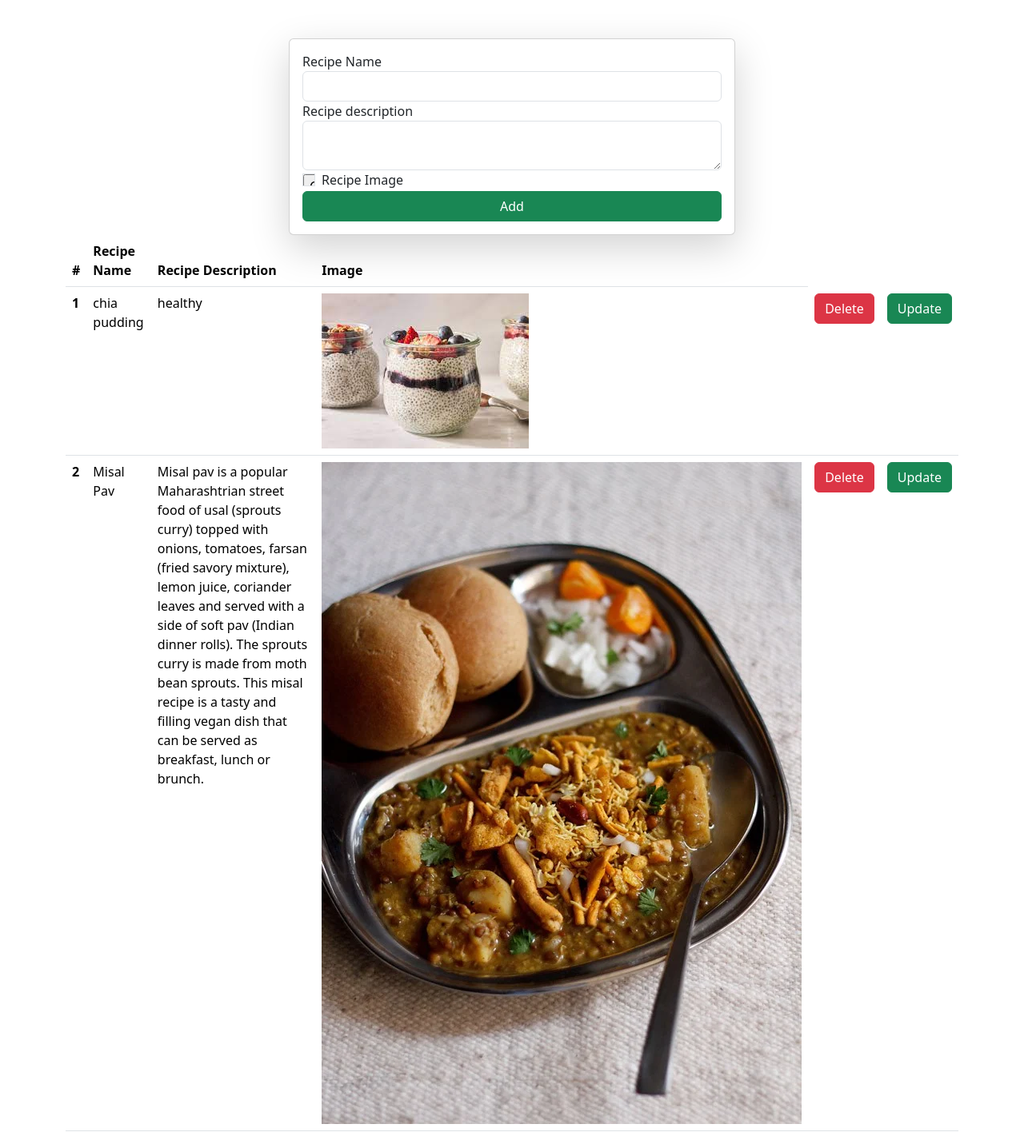
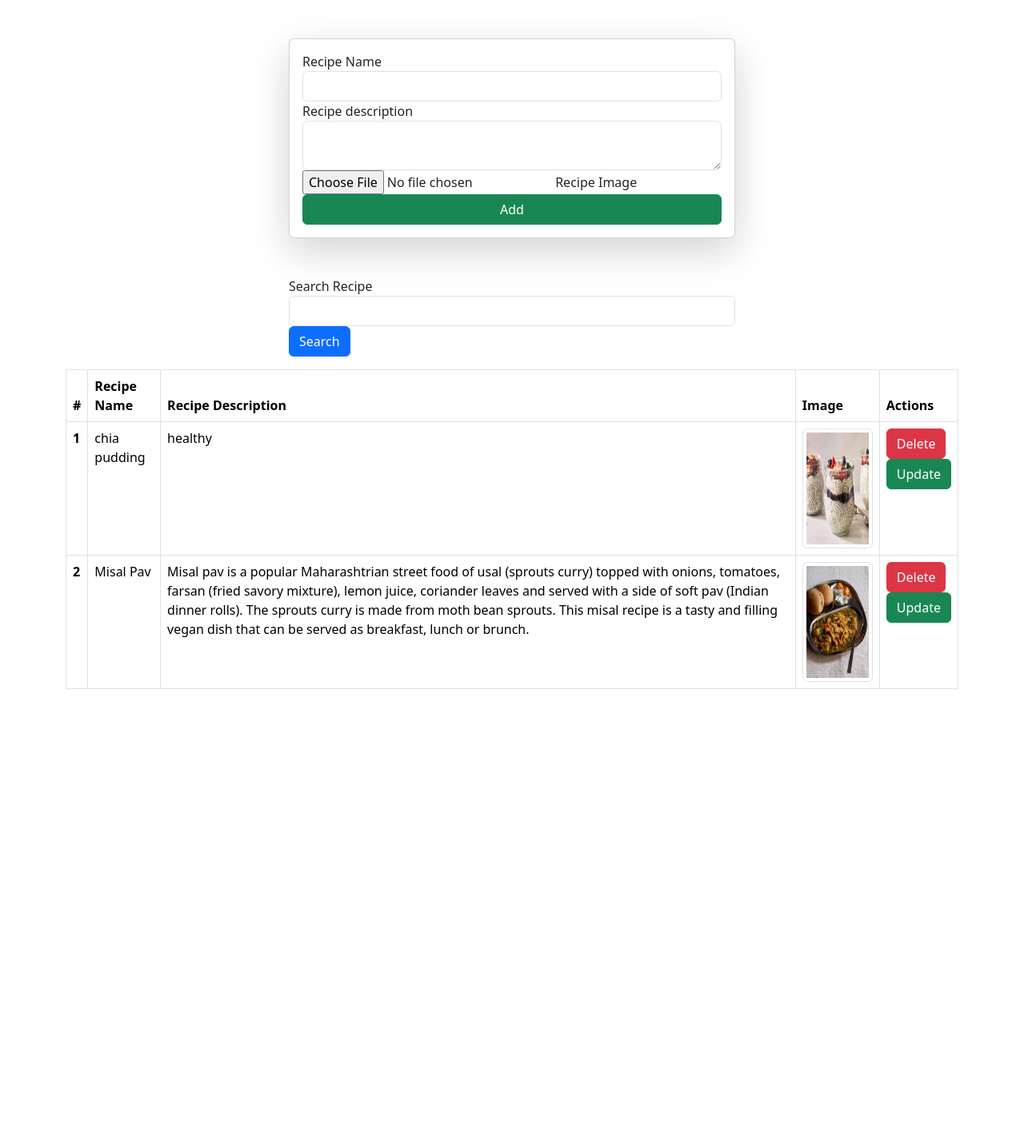
Before and after one commit to ksanika/Recipe-Django-FullStack, a Django app: page /recipes in a window 1280 px wide. Shown: the whole page at 80% size. After the commit the page ends 862 px from the top, so only its background shows below. Run offline with Django 5.2, Linux system fonts and the light colour scheme; data comes from the database, SQL or seed files in the repository.

Commit message:
Added code for search and update functionality.

```diff
--- a/core/core/urls.py
+++ b/core/core/urls.py
@@ -16,14 +16,16 @@ Including another URLconf
 """
 from django.contrib import admin
 from django.urls import path
-from home.views import *
-from vege.views import *
+
 from django.conf.urls.static import static
 from django.conf import settings
 from django.contrib.staticfiles.urls import staticfiles_urlpatterns
 
+from home.views import home_func, success_page
+from vege.views import update_recipe, delete_recipe, recipes
+
 urlpatterns = [
-    path('', home_func, name="home"),
+    path('', recipes, name="home"),
     path('recipes',recipes, name="recipe"),
     path('success-page',success_page, name="success"),
     path('admin/', admin.site.urls),
--- a/core/vege/templates/recipes.html
+++ b/core/vege/templates/recipes.html
@@ -2,7 +2,8 @@
 <html lang="en">
 <head>
     <meta charset="UTF-8">
-    <link href="https://cdn.jsdelivr.net/npm/bootstrap@5.3.3/dist/css/bootstrap.min.css" rel="stylesheet" integrity="sha384-QWTKZyjpPEjISv5WaRU9OFeRpok6YctnYmDr5pNlyT2bRjXh0JMhjY6hW+ALEwIH" crossorigin="anonymous">
+    <link href="https://cdn.jsdelivr.net/npm/bootstrap@5.3.3/dist/css/bootstrap.min.css" rel="stylesheet"
+          integrity="sha384-QWTKZyjpPEjISv5WaRU9OFeRpok6YctnYmDr5pNlyT2bRjXh0JMhjY6hW+ALEwIH" crossorigin="anonymous">
     <title>Title</title>
 </head>
 <body>
@@ -10,26 +11,39 @@
     <form class="col-6 mx-auto card p-3 shadow-lg" method="post" enctype="multipart/form-data">
         {%csrf_token%}
         <div class="form-group">
-    <label for="exampleInputEmail1">Recipe Name</label>
-    <input name= "recipe_name" required type="text" class="form-control">
+            <label for="recipeName">Recipe Name</label>
+            <input name="recipe_name" required type="text" class="form-control">
         </div>
         <div class="form-group">
-    <label for="exampleInputPassword1">Recipe description</label>
+            <label for="recipeDescription">Recipe description</label>
             <textarea name="recipe_description" class="form-control"></textarea>
         </div>
-  <div class="form-check">
-    <input name="recipe_image" type="file" class="form-check-input" id="exampleCheck1">
+        <div class="form-group">
+            <input name="recipe_image" type="file" class="form-control-file" id="exampleCheck1">
             <label class="form-control-file" for="exampleCheck1">Recipe Image</label>
         </div>
         <button type="submit" class="btn btn-success">Add</button>
     </form>
-        <table class="table">
+    <div class="mt-5">
+        <div class="mx-auto col-6">
+            <div class="mb-3">
+                <form>
+                    <label for="searchRecipe">Search Recipe</label>
+                    <input name="search" type="text" class="form-control">
+
+                    <button type="submit" class="btn btn-primary">Search</button>
+                </form>
+            </div>
+        </div>
+    </div>
+    <table class="table table-bordered">
         <thead>
         <tr>
             <th scope="col">#</th>
             <th scope="col">Recipe Name</th>
             <th scope="col">Recipe Description</th>
             <th scope="col">Image</th>
+            <th scope="col">Actions</th>
         </tr>
         </thead>
         <tbody>
@@ -38,11 +52,10 @@
             <th scope="row">{{forloop.counter}}</th>
             <td>{{recipe.recipe_name}}</td>
             <td>{{recipe.recipe_description}}</td>
-      <td><img src="/media/{{recipe.recipe_image}}" style="height: 200 px"></td>
+            <td><img src="/media/{{recipe.recipe_image}}" class="img-thumbnail" style="height: 150px"></td>
             <td>
                 <a href="/delete-recipe/{{recipe.id}}" class="btn btn-danger">Delete</a>
-        </td>
-        <td>
+                <br>
                 <a href="/update-recipe/{{recipe.id}}" class="btn btn-success">Update</a>
             </td>
         </tr>
--- a/core/vege/views.py
+++ b/core/vege/views.py
@@ -22,6 +22,10 @@ def recipes(request):
         )
         return redirect('/recipes')
     queryset = Recipe.objects.all()
+
+    if request.GET.get('search'):
+        queryset = queryset.filter(recipe_name__icontains=request.GET.get('search'))
+
     context = {'recipes': queryset}
 
     return render(request, 'recipes.html', context)
@@ -35,5 +39,16 @@ def delete_recipe(request, id):
 
 def update_recipe(request, id):
     queryset = Recipe.objects.get(id=id)
+    if request.method == "POST":
+        data = request.POST
+        recipe_name = data.get('recipe_name')
+        recipe_description = data.get('recipe_description')
+        recipe_image = request.FILES.get('recipe_image')
+        queryset.recipe_name =  recipe_name
+        queryset.recipe_description = recipe_description
+        if recipe_image:
+            queryset.recipe_image = recipe_image
+        queryset.save()
+        return redirect('/recipes')
     context = {'recipe': queryset}
-    return redirect(request, '/update_recipe.html', context)
+    return render(request, 'update_recipes.html', context)
```
Also changed, not shown: core/vege/templates/update_recipes.html (+9 -6 lines). Lines whose indentation alone changed are shown as unchanged.
